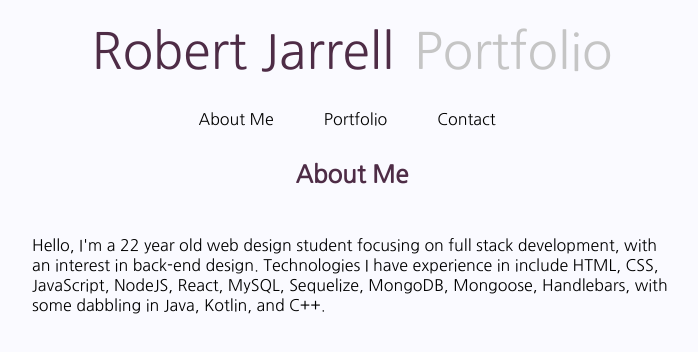
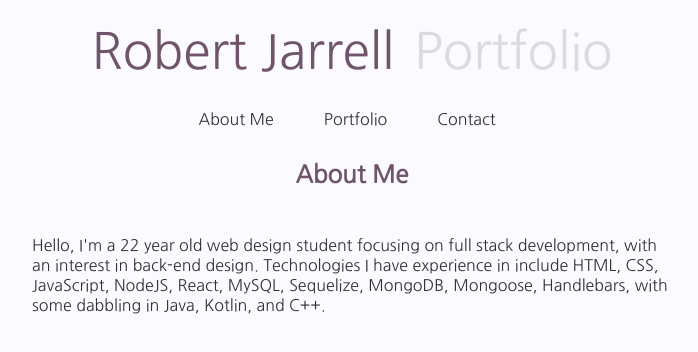
Before and after one commit to jarrellrn/20-react-portfolio, a React (Create React App) app: page / in a window 1280 px wide. Shown: the top 352 px of the page, without its empty margins (288-986 px from the left). Built offline with nearby package versions, Linux system fonts and the light colour scheme.

Commit message:
fixed css bug

```diff
--- a/src/App.css
+++ b/src/App.css
@@ -84,7 +84,7 @@ a:active {
   display: flex;
   /* opacity: 20%; */
   margin-left: 20px;
-  color: rgb(197, 197, 197);
+  opacity: 0.2;
 }
 
 #portdiv1 {
--- a/src/index.css
+++ b/src/index.css
@@ -3,7 +3,7 @@ body {
   font-family: "Nanum Gothic", sans-serif;
   -webkit-font-smoothing: antialiased;
   -moz-osx-font-smoothing: grayscale;
-  /* opacity: 80%; */
+  opacity: 0.8;
 }
 
 code {
```
Also changed, not shown: 8 other files (tests, documents, lock files or other folders).
